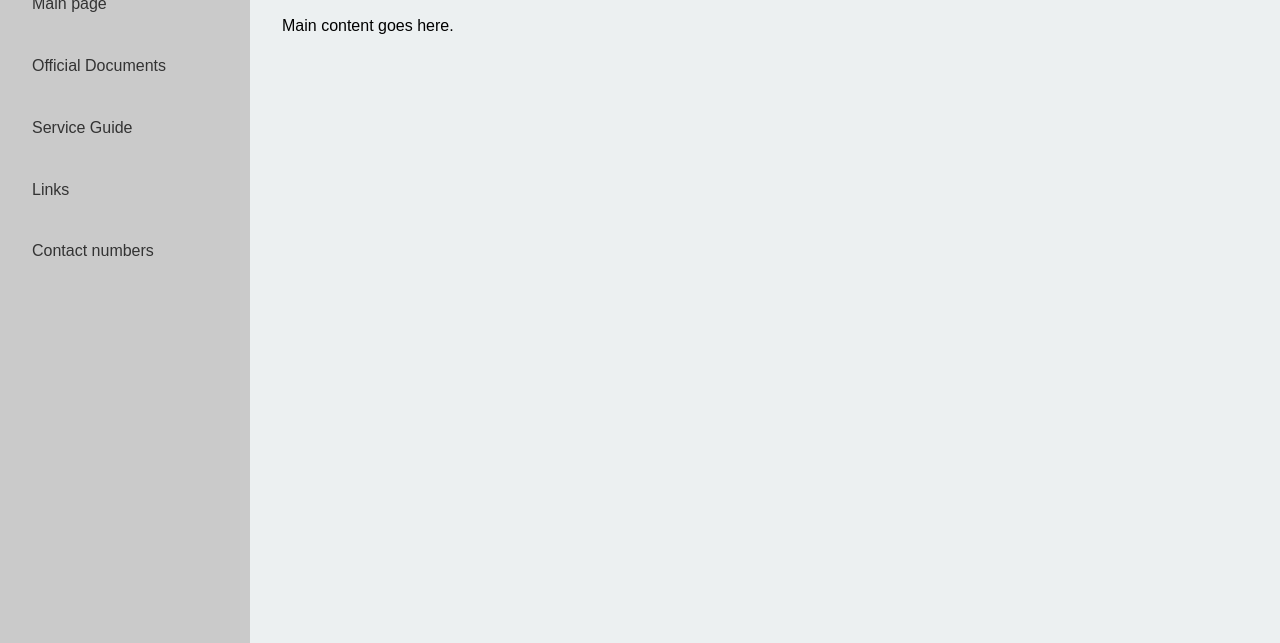
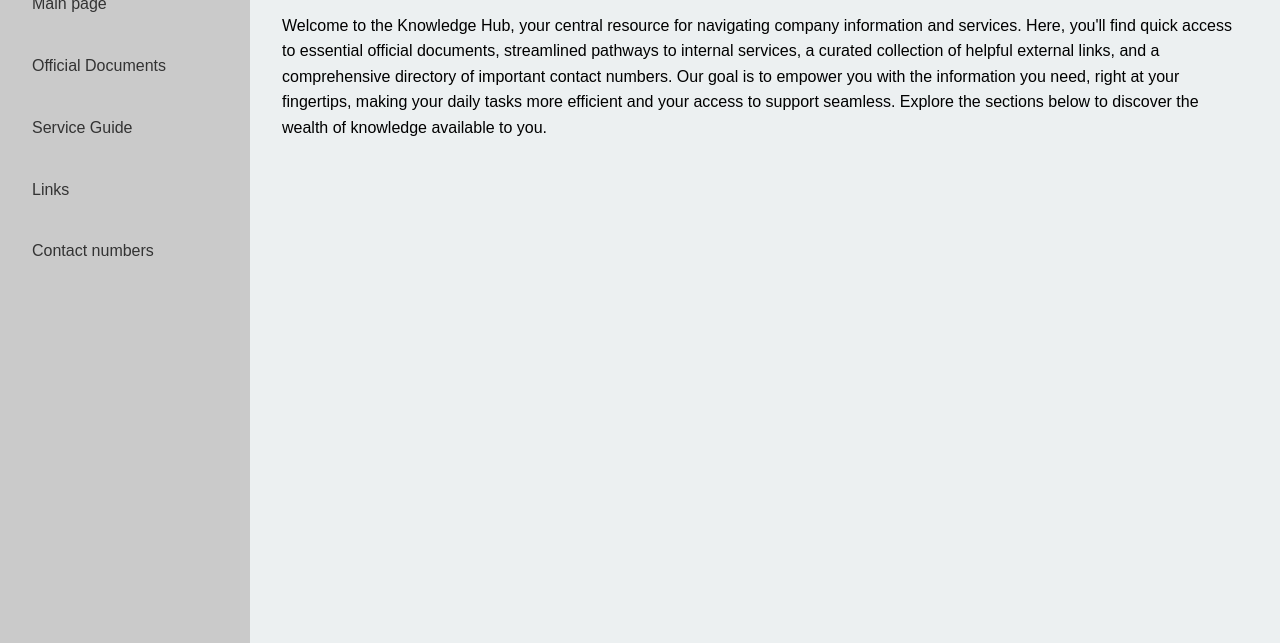
Before and after one commit to AbdullaAlmarzooq/Knowledge_hub, a plain HTML site: page Main_page.html in a window 1280 px wide. Shown: the part 211-854 px from the top of the page. Drawn offline with Linux system fonts and the light colour scheme.

Commit message:
Main Page paragraph

```diff
--- a/Main_page.html
+++ b/Main_page.html
@@ -31,7 +31,7 @@
 
             <div class="Main">
                 <h1>Main page</h1>
-                <p>Main content goes here.</p>
+                <p>Welcome to the Knowledge Hub, your central resource for navigating company information and services. Here, you'll find quick access to essential official documents, streamlined pathways to internal services, a curated collection of helpful external links, and a comprehensive directory of important contact numbers. Our goal is to empower you with the information you need, right at your fingertips, making your daily tasks more efficient and your access to support seamless. Explore the sections below to discover the wealth of knowledge available to you.</p>
             </div>
         </div>
     </div>
```
